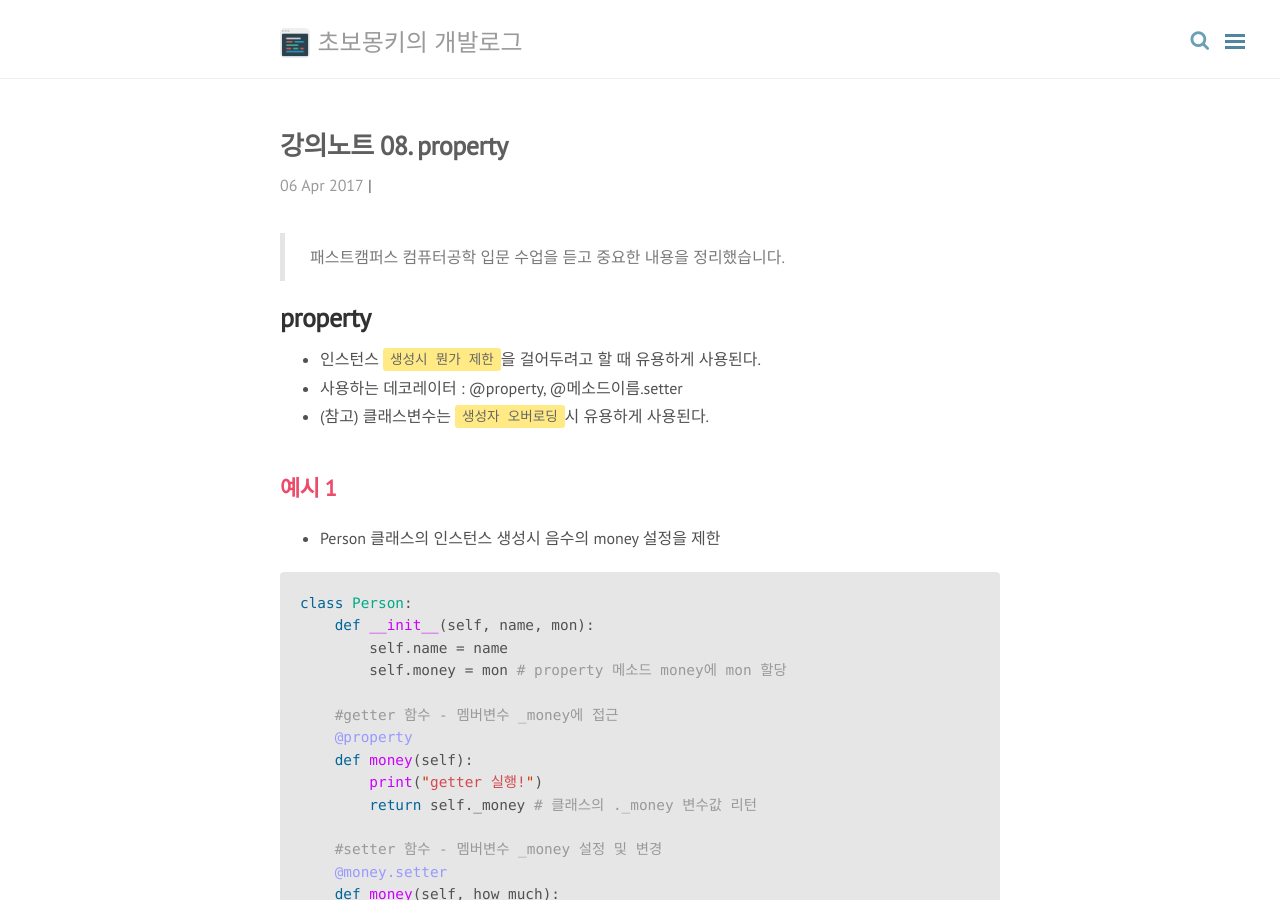
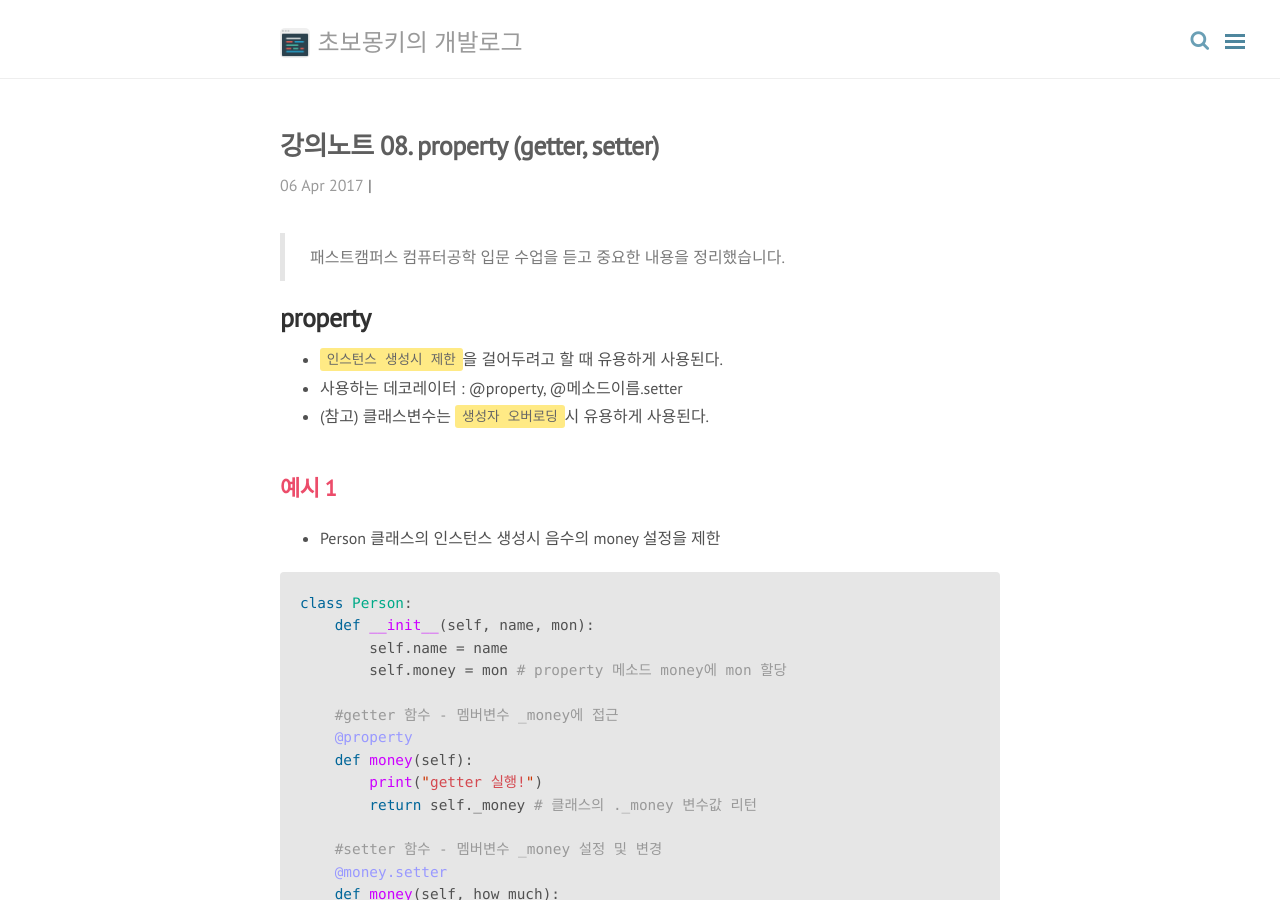
Before and after one commit to wayhome25/wayhome25.github.io, a Jekyll site: the page built from _posts/cs/2017-04-06-cs-08.md, in a window 1280 px wide and 900 px high. Built offline with Jekyll 4.4.1, drawn with Linux system fonts in a browser that asks for light colours; nearby versions of some CDN libraries; comment, search, counter and statistics services are not loaded.

Commit message:
제목 수정

```diff
--- a/_posts/cs/2017-04-06-cs-08.md
+++ b/_posts/cs/2017-04-06-cs-08.md
@@ -1,6 +1,6 @@
 ---
 layout: post
-title: 강의노트 08. property
+title: 강의노트 08. property (getter, setter)
 category: 컴퓨터공학
 permalink: /cs/:year/:month/:day/:title/
 comments: true
@@ -8,7 +8,7 @@ comments: true
 > 패스트캠퍼스 컴퓨터공학 입문 수업을 듣고 중요한 내용을 정리했습니다.
 
 # property
-- 인스턴스 `생성시 뭔가 제한`을 걸어두려고 할 때 유용하게 사용된다.
+- `인스턴스 생성시 제한`을 걸어두려고 할 때 유용하게 사용된다.
 - 사용하는 데코레이터 : @property, @메소드이름.setter
 - (참고) 클래스변수는 `생성자 오버로딩`시 유용하게 사용된다.
 
```
